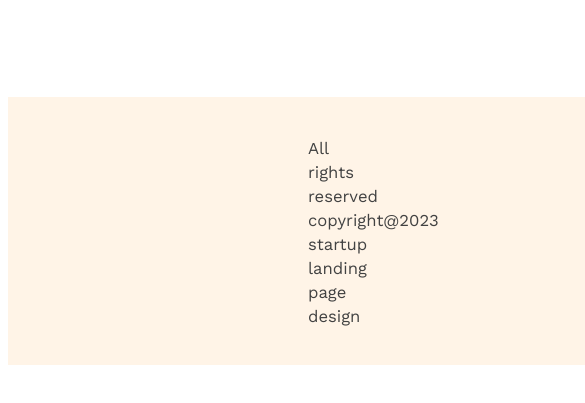
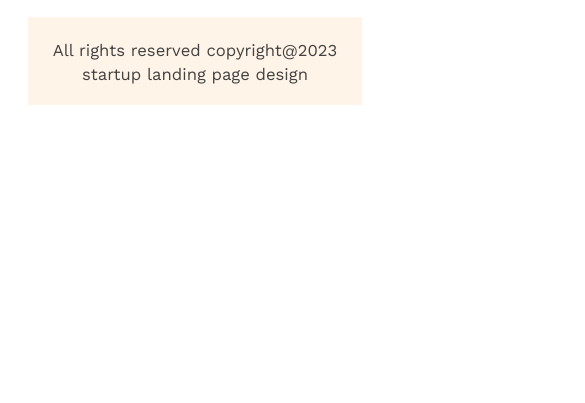
Before and after one commit to oyshe886/G3-Architects, a plain HTML site: page index.html in a window 390 px wide. Shown: the part 7533-7936 px from the top of the page, 585 px wide, since content can reach past the window. After the commit the page ends 7658 px from the top, so only its background shows below. Drawn offline with nearby package versions, Linux system fonts and the light colour scheme.

Commit message:
responsive

```diff
--- a/Styles/archi.css
+++ b/Styles/archi.css
@@ -194,7 +194,7 @@
         .team-img,.fact-container ,.sponsor-cmp{
             grid-template-columns: repeat(1,1fr);
         }
-        .fact-container{
+        .fact-container {
             justify-items: center;
             gap: 24px;
         }
@@ -209,6 +209,11 @@
         #experience-badge{
             margin-top: 20px;
             margin-left: 20px;
+        }
+        .footer{
+            justify-content: center;
+            padding: 20px;
+            margin: 20px;
         }
     }
     /* Medium Device */
```
